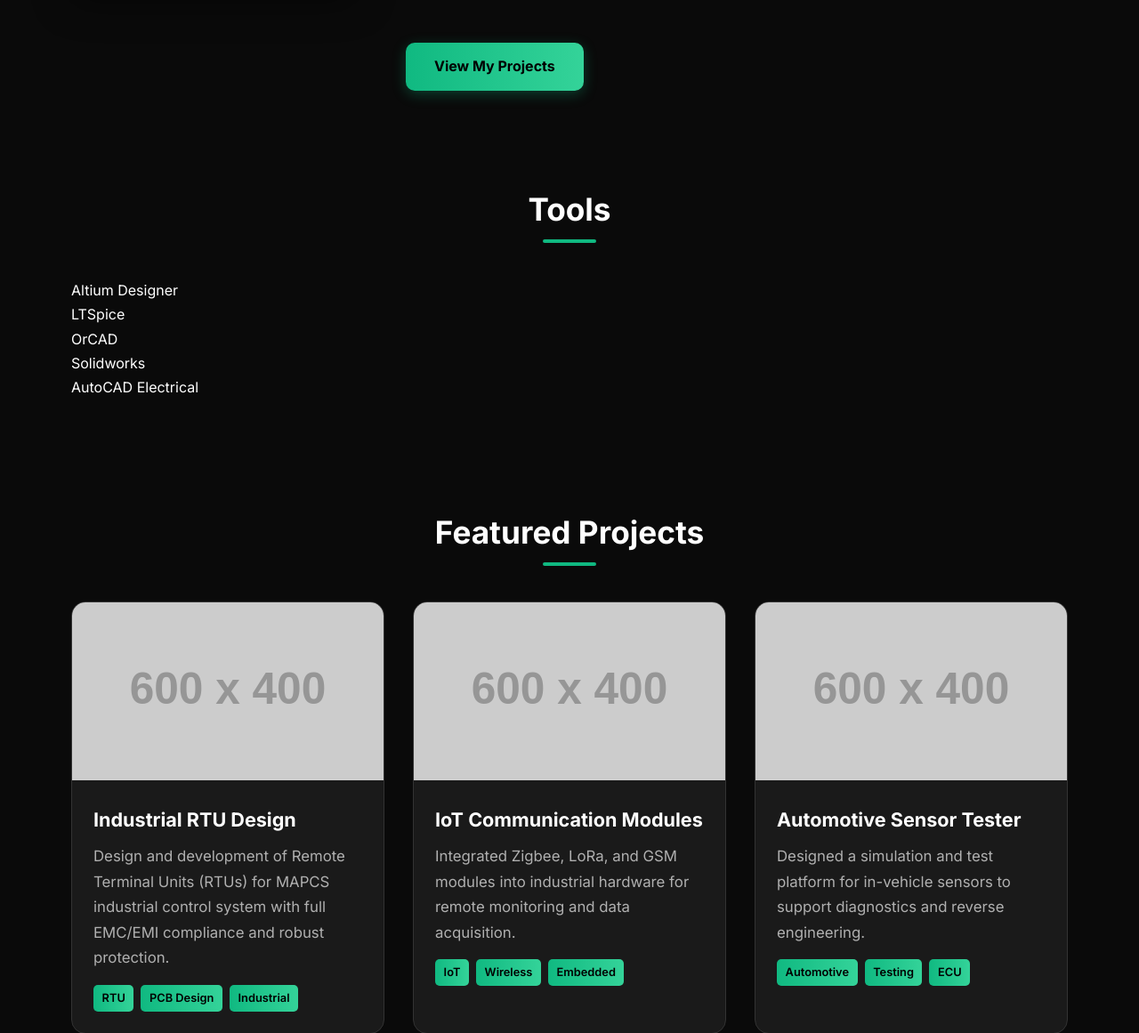
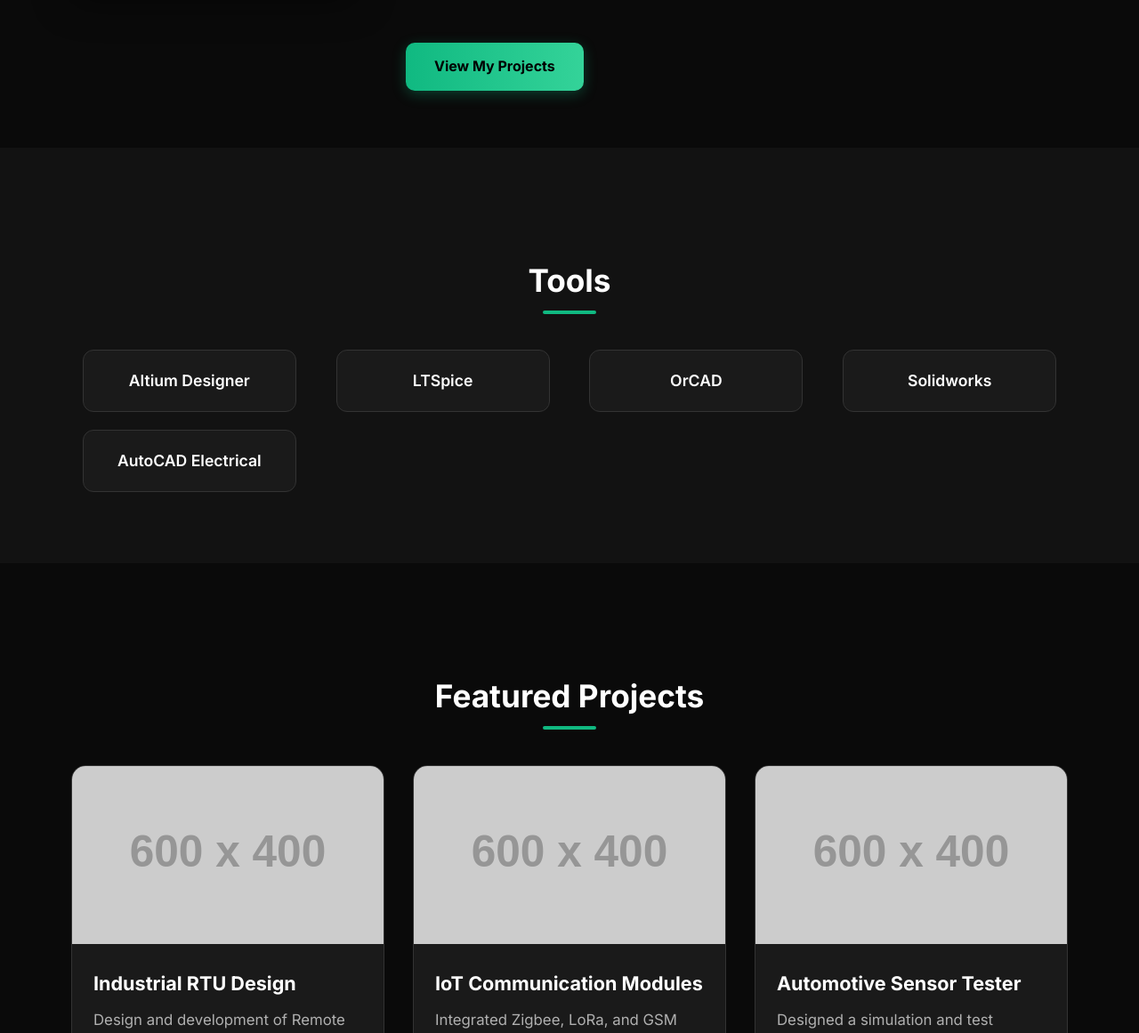
Before and after one commit to BehnamAfrasiyabi/behnamafrasiyabi, a PHP site: page / in a window 1280 px wide. Shown: the part 720-1881 px from the top of the page at 89% size. Run offline with PHP 8.4, Linux system fonts and the light colour scheme; grey boxes labelled with a size stand in for pictures from a placeholder-image service; some libraries are stand-ins or nearby versions.

Commit message:
Update style.css

```diff
--- a/style.css
+++ b/style.css
@@ -515,3 +515,38 @@ footer {
     grid-template-columns: 1fr;
   }
 }
+
+/* ===== TOOLS SECTION ===== */
+.tools {
+  padding: 5rem 0;
+  background-color: var(--secondary-bg);
+}
+
+.tools-grid {
+  display: grid;
+  grid-template-columns: repeat(auto-fill, minmax(220px, 1fr));
+  gap: 1.2rem;
+  justify-items: center;
+}
+
+.tool-item {
+  background: var(--card-bg);
+  padding: 1.2rem 1rem;
+  border-radius: 12px;
+  text-align: center;
+  font-weight: 600;
+  font-size: 1.1rem;
+  width: 100%;
+  max-width: 240px;
+  border: 1px solid var(--border);
+  transition: var(--transition);
+  opacity: 0;
+  transform: translateY(15px);
+  animation: fadeIn 0.8s ease-out forwards;
+}
+
+.tool-item:hover {
+  transform: translateY(-5px);
+  border-color: var(--accent);
+  box-shadow: 0 10px 20px rgba(0, 0, 0, 0.3);
+}
```
